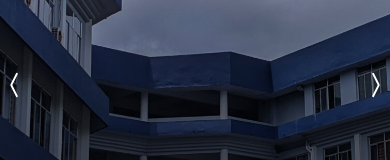
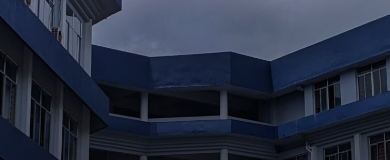
Before and after one commit to GLITCH-hash01/CEC_landing_page, a React (Vite) app: page / in a window 390 px wide. Shown: the part 372-532 px from the top of the page. Built offline with nearby package versions, Linux system fonts and the light colour scheme; grey boxes are pictures that could not be loaded.

Commit message:
Fixed:Carousel Bug not working Added:Tocuh screen adaptation for carousel

```diff
--- a/package.json
+++ b/package.json
@@ -16,6 +16,7 @@
     "react-dom": "^18.2.0",
     "react-icons": "^4.8.0",
     "react-responsive": "^9.0.2",
+    "react-swipeable": "^7.0.0",
     "recharts": "^2.6.0"
   },
   "devDependencies": {
--- a/src/Components/CarouselSlide.jsx
+++ b/src/Components/CarouselSlide.jsx
@@ -1,14 +1,22 @@
-import React,{useState} from "react";
+import React,{useEffect, useState} from "react";
 
 
 function CarouselSlide(props){
-    const slide1translate=((window.innerWidth))
+
+    const [slide1translate,setcrntwidth]=useState(window.innerWidth)
+
+    const [cstcss,setcss]=useState({
+      backgroundImage:`url(${props.url})`,
+      tranform:`translate(${props.currentslideindex*slide1translate}px)`
+
+  })
+
     console.log("Current Index",props.currentslideindex)
     console.log("Index",props.index)
     const jsxelement=(
 
         <>
-        <div ley={props.index} className={'w-screen h-full bg-center bg-cover relative group transition-all duration-200 delay-150 '+((props.currentslideindex>=0)? `-translate-x-[${slide1translate*props.currentslideindex}px]`:"")} style={{backgroundImage:`url(${props.url})`}}>
+        <div ey={props.index} className={'w-screen h-full bg-center bg-cover relative group transition-all duration-500 delay-150 '} style={{backgroundImage:`url(${props.url})`,transform:`translate(-${props.currentslideindex*slide1translate}px)`}}>
             <div className='absolute bg-gradient-to-t from-black w-full h-full'></div>
                 <div className='h-full w-full flex flex-col-reverse'>
                     <div className='z-40 p-12'>
@@ -29,6 +37,7 @@ function CarouselSlide(props){
         </div>
         </>
     )
+    useEffect(()=>{setcrntwidth(window.innerWidth);console.log(slide1translate)})
     return jsxelement
 }
 
--- a/src/Components/Carouselpanel.jsx
+++ b/src/Components/Carouselpanel.jsx
@@ -1,7 +1,8 @@
-import React,{useState} from "react";
+import React,{useEffect, useState} from "react";
 import CarouselSlide from "./CarouselSlide";
 import { BsChevronCompactLeft, BsChevronCompactRight,BsSquare,BsSquareFill } from 'react-icons/bs';
 import {useMediaQuery} from 'react-responsive';
+import { useSwipeable } from "react-swipeable";
 
 
 function CarouselPanel(){
@@ -42,10 +43,14 @@ function CarouselPanel(){
       setslideindex(slideIndex);
     };
 
+    const handlers=useSwipeable({
+      onSwipedLeft:()=>nextSlide(),
+      onSwipedRight:()=>prevSlide()
+    })
 
     const isMobile=useMediaQuery({query:'(max-width:600px)'})
     const jsxelement=(<>
-        <div className=" w-fit h-full relative group">
+        <div className=" w-fit h-full relative group "{...handlers}>
             <div className="h-full w-screen overflow-x-clip group">
                 <div className="h-full w-fit flex flex-row">
                     {
@@ -62,10 +67,10 @@ function CarouselPanel(){
 
                 </div>
             </div>
-            <div className='absolute w-fit h-fit text-white bottom-[50%] left-0 hidden group-hover:block cursor-pointer max-[500px]:block z-50'>
+            <div className='absolute w-fit h-fit text-white bottom-[50%] left-0 hidden group-hover:block cursor-pointer z-50'>
                 <BsChevronCompactLeft onClick={prevSlide} size={isMobile? 30:80} />
             </div>
-            <div className='absolute w-fit h-fit text-white bottom-[50%] right-0 hidden group-hover:block cursor-pointer max-[500px]:block z-50'>
+            <div className='absolute w-fit h-fit text-white bottom-[50%] right-0 hidden group-hover:block cursor-pointer  z-50'>
                 <BsChevronCompactRight onClick={nextSlide} size={isMobile? 30:80}/>
             </div>
             <div className='transition-all ease-in absolute  w-screen h-fit bottom-0 justify-center py-3 gap-4 cursor-pointer hidden group-hover:flex z-50 max-[500px]:flex'>
@@ -83,6 +88,7 @@ function CarouselPanel(){
 
     </>);
 
+
     return(jsxelement);
 }
 
--- a/src/Components/Corsesection.jsx
+++ b/src/Components/Corsesection.jsx
@@ -56,7 +56,7 @@ function CourseSection(){
             Information:"The Department of Electrical Engineering was established in 2009, offering a 4-year B.Tech in Electrical and Electronics Engineering from APJ Abdul Kalam Technological University, Kerala with a current intake of 120 students. Our experienced faculty with Masters and Doctoral degrees from premier institutions provide personalized attention and institute-industry interactions to mold technically accomplished Electrical Engineers and Entrepreneurs. Our well-equipped laboratories and quality-oriented academic environment equip students with technical know-how, professionalism, and social values for their diversified career plans."
         }
     ];
-    console.log(Courses[0].getState())
+
 
 return (
 <>
@@ -73,7 +73,7 @@ return (
 
             </div>
             </div>
-            <div className={` bg-blend-saturation z-0  flex-row shadow-inner shadow-black text-white bg-[#b21919] w-${item.getState()? "full":"0"} ${item.getState()? "lg:h-[200px] sm:h-[500px]":"h-0"} transition-all duration-150 self-center flex`}  >
+            <div className={` bg-blend-saturation z-0  flex-row shadow-inner shadow-black text-white bg-[#b21919] w-${item.getState()? "full":"0"} ${item.getState()? "lg:h-[200px] sm:h-[500px]":"h-0"} transition-all duration-300 self-center flex`}  >
                 <div className={`${item.getState()?" flex":"hidden"} transition-all   w-full justify-center my-7 text-center flex-col p-8`}>
 
                     <p className={`font-semibold text-lg p-2`}>{item.Name}</p>
```
Also changed, not shown: 1 other file (tests, documents, lock files or other folders).
